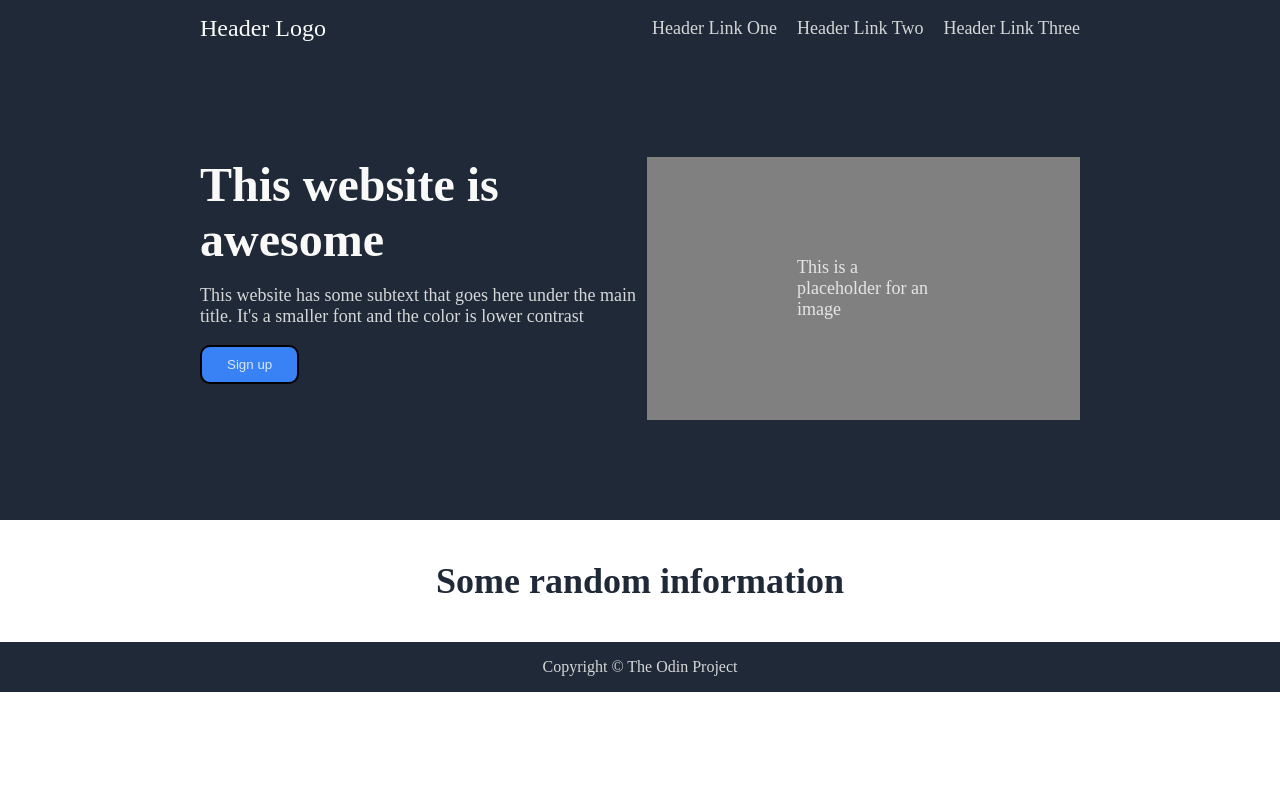
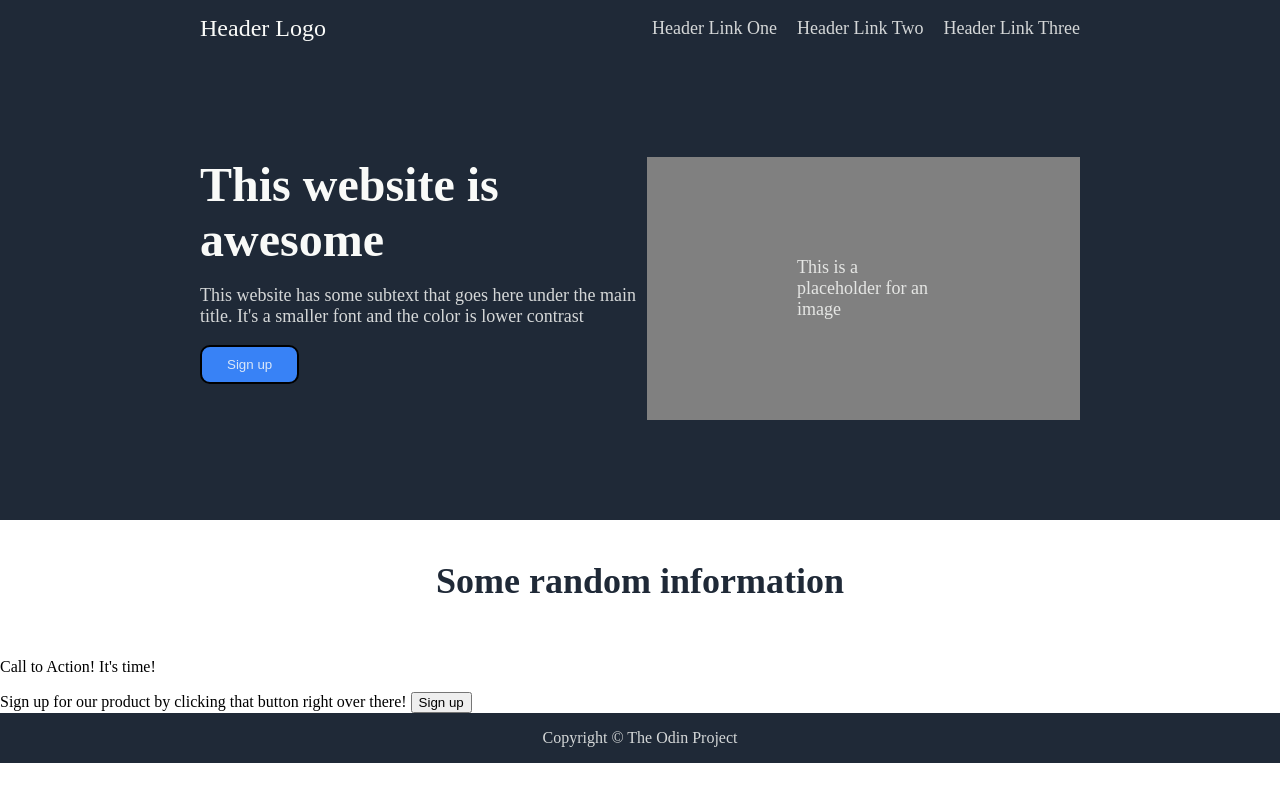
Before and after one commit to MoistButteryBiscuits/landing-page, a plain HTML site: page index.html in a window 1280 px wide. Drawn offline with Linux system fonts and the light colour scheme.

Commit message:
Add container for blue-cta and bottom-signup button

```diff
--- a/index.html
+++ b/index.html
@@ -47,7 +47,9 @@
     <!--bottom white container-->
     <div class = "bottom-white-container">
         <div class = "blue-cta">
-
+            <p>Call to Action! It's time!</p>
+            <p1>Sign up for our product by clicking that button right over there!</p1>
+            <button class = "bottom-signup">Sign up</button>
         </div>
     </div>
 
```
